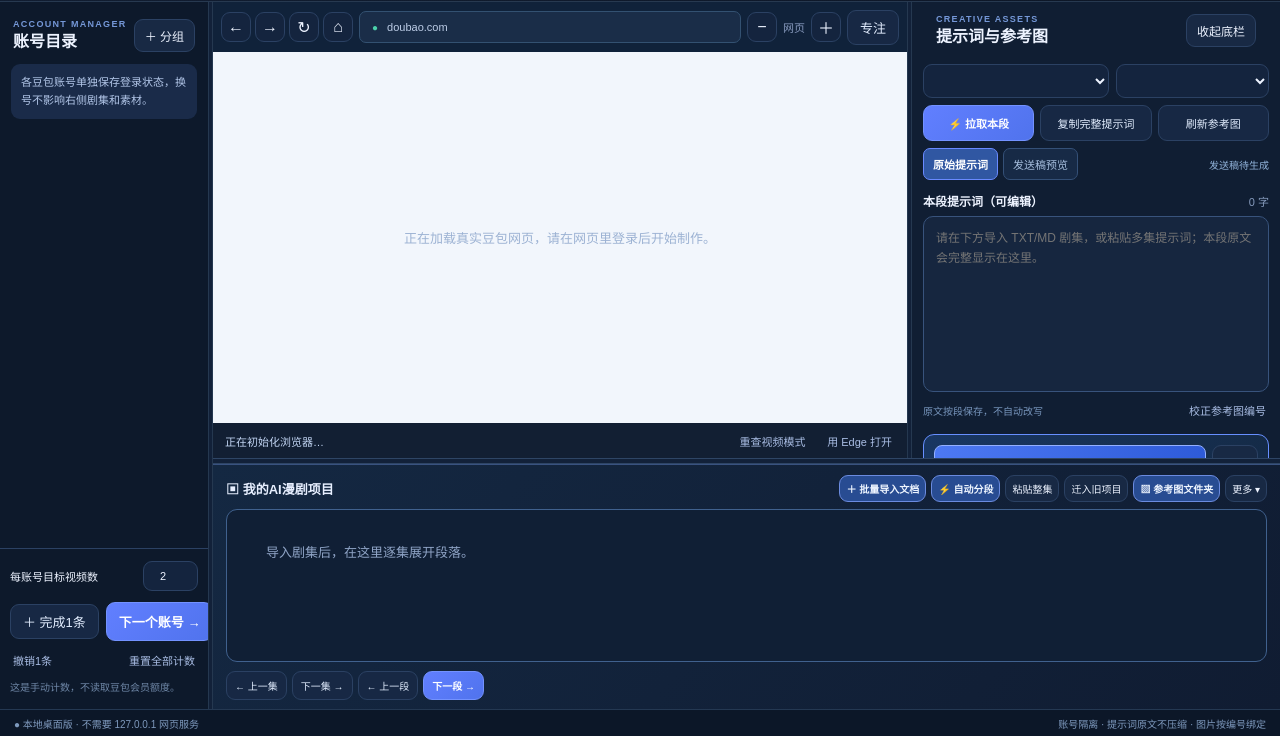
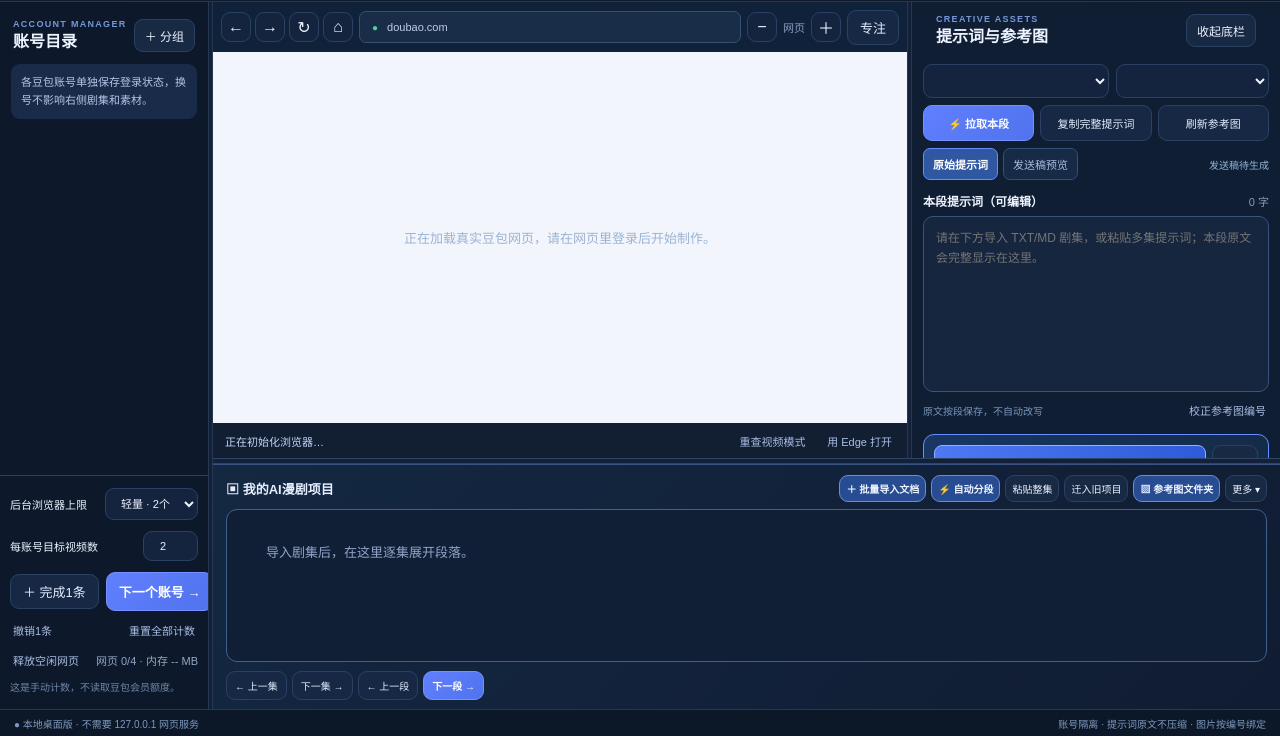
Before and after one commit to 603141335-lgtm/ai-manju-workbench, an Electron app: page src/index.html in a window 1280 px wide. Shown: the part 64-800 px from the top of the page. Drawn offline with Linux system fonts and the light colour scheme; no server answers.

Commit message:
feat(ui): add resident browser limit and cleanup controls

```diff
--- a/src/index.html
+++ b/src/index.html
@@ -28,9 +28,9 @@
         <div class="taskCenterTitle"><strong>后台导入任务</strong><button class="textBtn" id="btnTaskHide">收起</button></div>
         <div id="backgroundTaskList" class="backgroundTaskList">当前没有正在运行的任务。</div>
       </div>
-      <div class="sidefooter"><div class="quotarow"><label for="targetCount">每账号目标视频数</label><input id="targetCount" type="number" min="1" max="99" value="2"/></div>
+      <div class="sidefooter"><div class="quotarow"><label for="performanceModeSelect">后台浏览器上限</label><select id="performanceModeSelect" title="轻量2个、均衡4个、性能6个常驻网页"><option value="light">轻量 · 2个</option><option value="balanced">均衡 · 4个</option><option value="performance">性能 · 6个</option></select></div><div class="quotarow"><label for="targetCount">每账号目标视频数</label><input id="targetCount" type="number" min="1" max="99" value="2"/></div>
         <div class="minirow"><button id="btnMarkDone" class="ghost compact">＋ 完成1条</button><button id="btnNext" class="primary">下一个账号 →</button></div>
-        <div class="resetRow"><button id="btnUndoDone" class="textBtn">撤销1条</button><button id="btnReset" class="textBtn">重置全部计数</button></div>
+        <div class="resetRow"><button id="btnUndoDone" class="textBtn">撤销1条</button><button id="btnReset" class="textBtn">重置全部计数</button></div><div class="resetRow"><button id="btnPerfCleanup" class="textBtn">释放空闲网页</button><span id="performanceSummary" class="tiny">网页 0/4 · 内存 -- MB</span></div>
         <div class="footNote">这是手动计数，不读取豆包会员额度。</div>
       </div>
     </aside>
```
